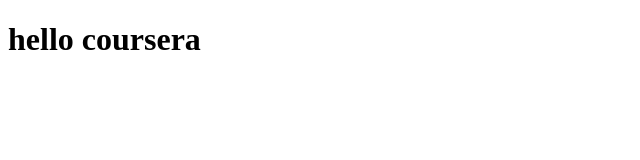
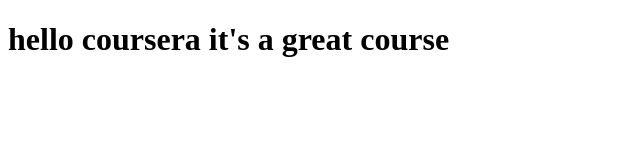
Before and after one commit to fisohag/HackYourFuture, a plain HTML site: page site/index.html in a window 1280 px wide. Shown: the whole page, without its empty margins (0-640 px from the left). Drawn offline with Linux system fonts and the light colour scheme.

Commit message:
Small addition to our page contents

```diff
--- a/site/index.html
+++ b/site/index.html
@@ -4,6 +4,6 @@
 	<title>hello coursera!</title>
 </head>
 <body>
-<h1> hello coursera </h1>
+<h1> hello coursera it's a great course </h1>
 </body>
 </html>
```
